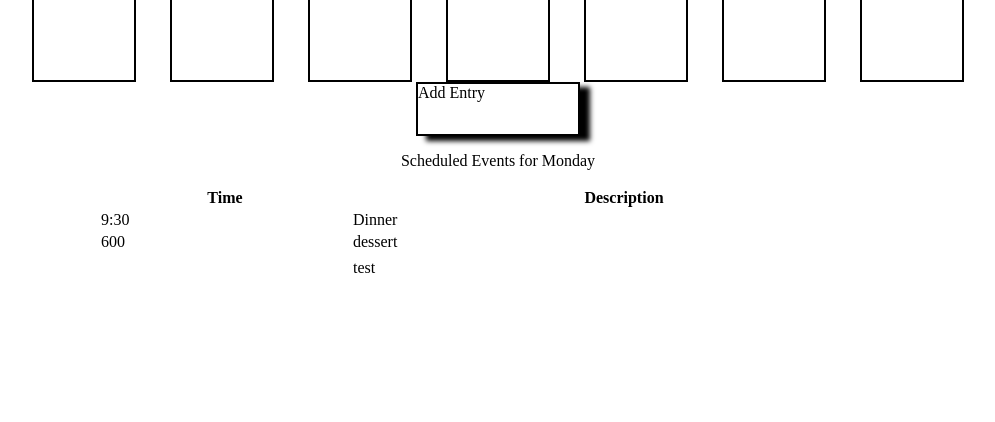
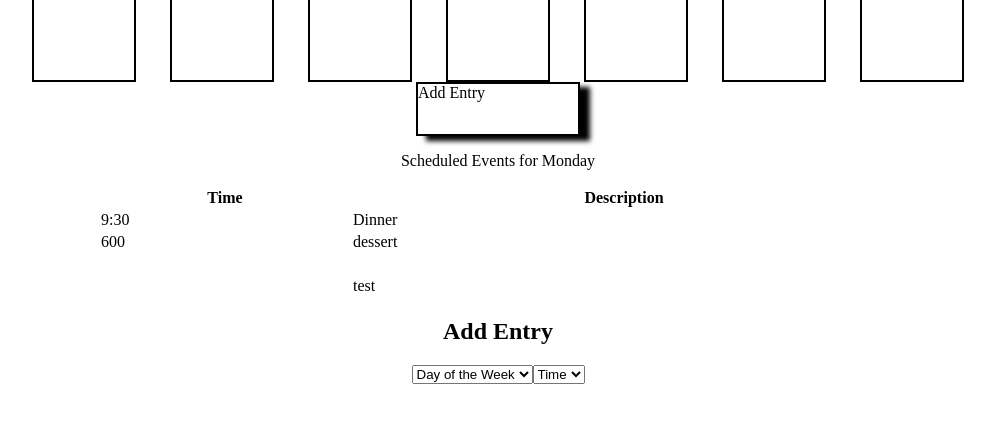
Before and after one commit to stefancarrera/week-planner, a plain HTML site: page index.html in a window 1280 px wide. Shown: the part 110-532 px from the top of the page, without its empty margins (142-1137 px from the left). Drawn offline with Linux system fonts and the light colour scheme.

Commit message:
starting making modal html and selects

```diff
--- a/index.html
+++ b/index.html
@@ -106,6 +106,37 @@
         </tr>
       </tbody>
     </table>
+
+    <div class="modal">
+      <div class = "modal-content">
+        <form>
+          <div class="row">
+            <h2>Add Entry</h2>
+          </div>
+          <div class="row drop-downs">
+            <div>
+              <select name = "day-drop-down" id= "day-select">
+                <option value="">Day of the Week</option>
+                <option value="Su">Sunday</option>
+                <option value="M">Monday</option>
+                <option value="Tu">Tuesday</option>
+                <option value="W">Wednesday</option>
+                <option value="Th">Thursday</option>
+                <option value="F">Friday</option>
+                <option value="Sa">Saturday</option>
+              </select>
+            </div>
+            <div>
+              <select name = "time-drop-down" id = "time-select">
+                <option value="">Time</option>
+                <option value="">Time</option>
+              </select>
+            </div>
+          </div>
+
+        </form>
+      </div>
+    </div>
   </div>
   <script src="main.js"></script>
 </body>
--- a/styles.css
+++ b/styles.css
@@ -34,3 +34,7 @@
 table {
   width: 800px;
 }
+
+tr {
+  height: 20px;
+}
```
